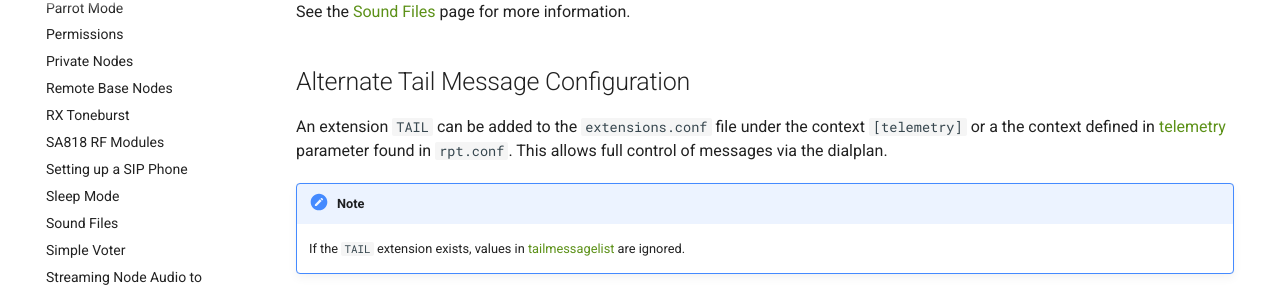
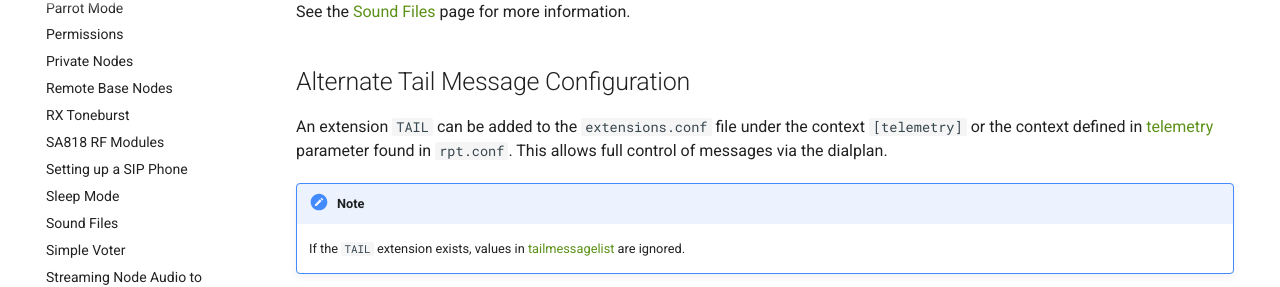
Before and after one commit to AllStarLink/ASL3-Manual, an MkDocs documentation site: the page built from docs/adv-topics/tailmessage.md, in a window 1280 px wide and 900 px high, scrolled down 703 px. Shown: the part 143-430 px from the top of the window. Built offline with MkDocs 1.6.1 and Material for MkDocs 9.7.7, drawn with Linux system fonts in a browser that asks for light colours.

Commit message:
Fix typo

```diff
--- a/docs/adv-topics/tailmessage.md
+++ b/docs/adv-topics/tailmessage.md
@@ -11,7 +11,7 @@ Found in [`rpt.conf`](../config/rpt_conf.md)
 
 ## Alternate Tail Message Configuration
 
-An extension `TAIL` can be added to the `extensions.conf` file under the context `[telemetry]` or a the context defined in [telemetry](#telemetry) parameter found in `rpt.conf`.  This allows full control of messages via the dialplan.
+An extension `TAIL` can be added to the `extensions.conf` file under the context `[telemetry]` or the context defined in [telemetry](#telemetry) parameter found in `rpt.conf`.  This allows full control of messages via the dialplan.
 
 !!! NOTE
 	If the `TAIL` extension exists, values in [tailmessagelist](#tailmessagelist) are ignored.
```
